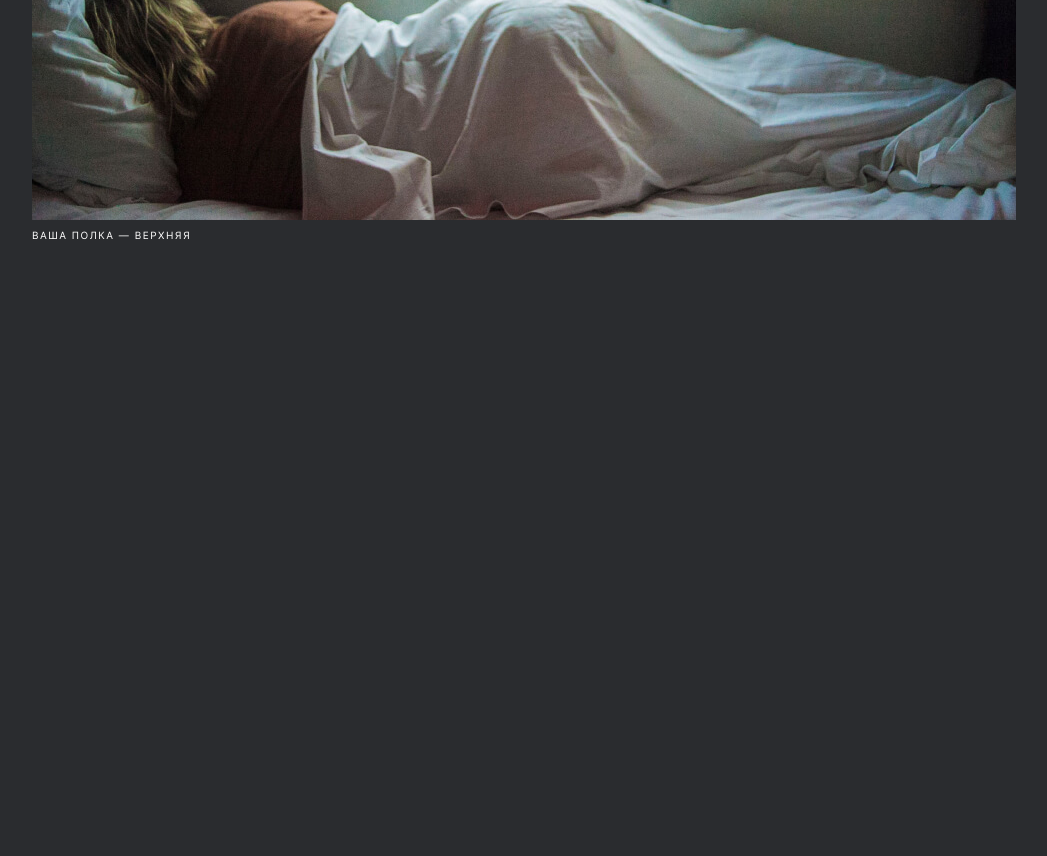
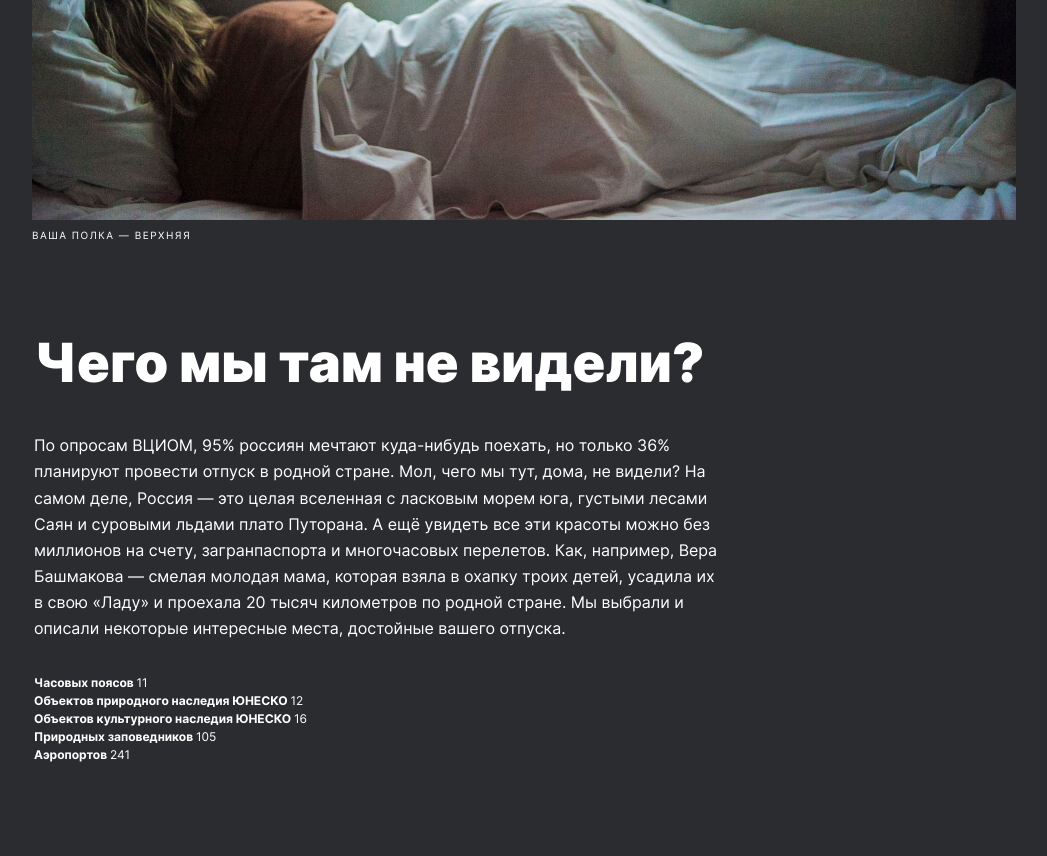
Before and after one commit to Abacadabras/russian-travel, a plain HTML site: page index.html in a window 1280 px wide. Shown: the part 899-1755 px from the top of the page, without its empty margins (116-1163 px from the left). Before the commit the page ends 1233 px from the top, so only its background shows below. Drawn offline with Linux system fonts and the light colour scheme; files whose address does not match are found by name.

Commit message:
feat: add intro section

```diff
--- /dev/null
+++ b/blocks/intro/__item/intro__item.css
@@ -0,0 +1,5 @@
+.intro__item {
+  font-size: 12px;
+  font-weight: 700;
+  line-height: 18px;
+}
--- /dev/null
+++ b/blocks/intro/__list/intro__list.css
@@ -0,0 +1,5 @@
+.intro__list {
+  list-style: none;
+  margin: 0;
+  padding: 0;
+}
--- /dev/null
+++ b/blocks/intro/__number/intro__number.css
@@ -0,0 +1,5 @@
+.intro__number {
+  font-size: 12px;
+  font-weight: 400;
+  line-height: 18px;
+}
--- /dev/null
+++ b/blocks/intro/__text/intro__text.css
@@ -0,0 +1,6 @@
+.intro__text {
+  font-size: 16px;
+  font-weight: 400;
+  line-height: 163%;
+  margin: 0 0 33px;
+}
--- /dev/null
+++ b/blocks/intro/__title/intro__title.css
@@ -0,0 +1,6 @@
+.intro__title {
+  margin: 0 0 40px;
+  font-size: 54px;
+  font-weight: 900;
+  line-height: 58px;
+}
--- /dev/null
+++ b/blocks/intro/intro.css
@@ -0,0 +1,4 @@
+.intro {
+  max-width: 690px;
+  padding: 0 0 var(--padding) 102px;
+}
--- a/index.html
+++ b/index.html
@@ -29,6 +29,23 @@
         <figcaption class="route__caption">ваша полка&nbsp;&mdash; верхняя</figcaption>
       </figure>
     </section>
+    <section class="intro">
+      <h2 class="intro__title">Чего мы там не видели?</h2>
+      <p class="intro__text">По опросам ВЦИОМ, 95% россиян мечтают куда-нибудь поехать, но только 36% планируют провести
+        отпуск в родной стране. Мол, чего мы тут, дома, не видели? На самом деле, Россия — это целая вселенная с
+        ласковым морем юга, густыми лесами Саян и суровыми льдами плато Путорана. А ещё увидеть все эти красоты можно
+        без миллионов на счету, загранпаспорта и многочасовых перелетов. Как, например, Вера Башмакова — смелая молодая
+        мама, которая взяла в охапку троих детей, усадила их в свою «Ладу» и проехала 20 тысяч километров по родной
+        стране. Мы выбрали и описали некоторые интересные места, достойные вашего отпуска.
+      </p>
+      <ul class="intro__list">
+        <li class="intro__item">Часовых поясов <span class="intro__number">11</span></li>
+        <li class="intro__item">Объектов природного наследия ЮНЕСКО <span class="intro__number">12</span></li>
+        <li class="intro__item">Объектов культурного наследия ЮНЕСКО <span class="intro__number">16</span></li>
+        <li class="intro__item">Природных заповедников <span class="intro__number">105</span></li>
+        <li class="intro__item">Аэропортов <span class="intro__number">241</span></li>
+      </ul>
+    </section>
   </main>
 </body>
 </html>
--- a/pages/index.css
+++ b/pages/index.css
@@ -17,9 +17,12 @@
 @import url('../blocks/route/__image/route__image.css');
 @import url('../blocks/route/__caption/route__caption.css');
 
-@import url('../blocks');
-@import url('../blocks');
-@import url('../blocks');
+@import url('../blocks/intro/intro.css');
+@import url('../blocks/intro/__title/intro__title.css');
+@import url('../blocks/intro/__text/intro__text.css');
+@import url('../blocks/intro/__list/intro__list.css');
+@import url('../blocks/intro/__item/intro__item.css');
+@import url('../blocks/intro/__number/intro__number.css');
 
 @import url('../blocks');
 @import url('../blocks');
@@ -50,6 +53,3 @@
 @import url('../blocks');
 @import url('../blocks');
 @import url('../blocks');
-@import url('../blocks');
-@import url('../blocks');
-@import url('../blocks');
```
